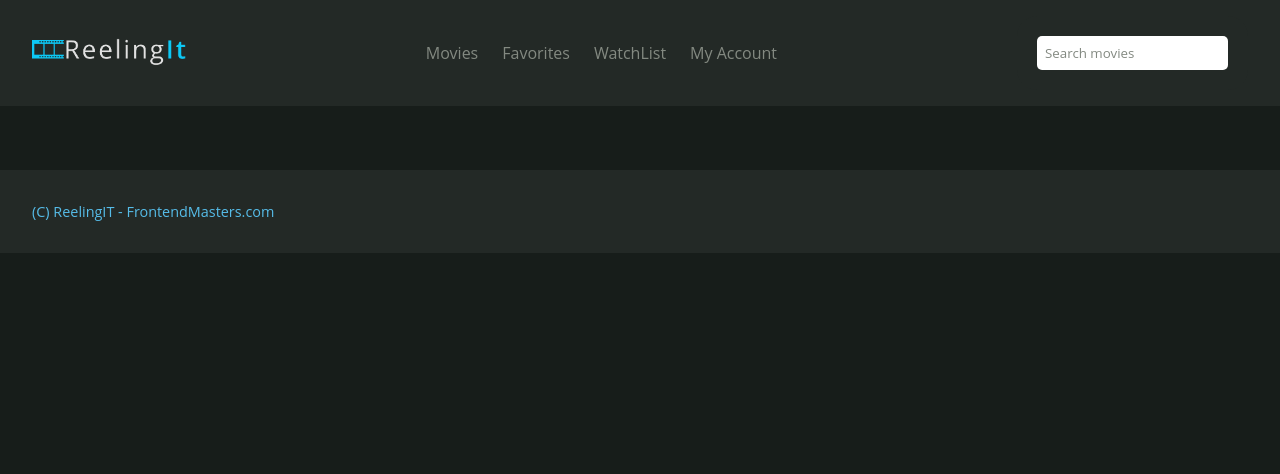
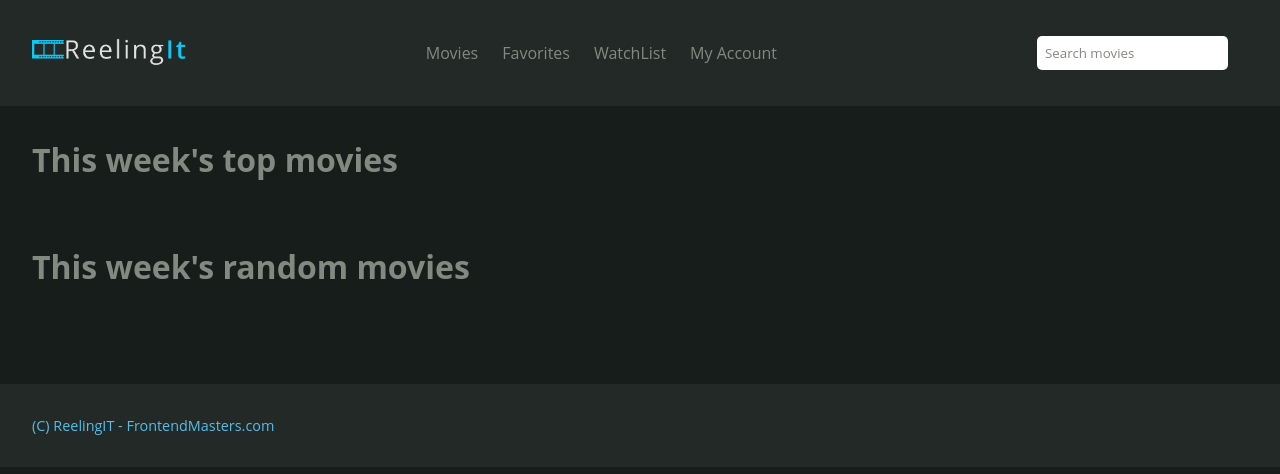
Before and after one commit to Asanbek09/movies_website, a plain HTML site: page public/index.html in a window 1280 px wide. Drawn offline with Linux system fonts and the light colour scheme.

Commit message:
Создание компонента HomePage

```diff
--- a/public/app.js
+++ b/public/app.js
@@ -1,4 +1,9 @@
 import { API } from "./services/API.js";
+import { HomePage } from "./components/HomePage.js";
+
+window.addEventListener("DOMContentLoaded", event => {
+    document.querySelector("main").appendChild(new HomePage())
+});
 
 window.app = {
     search: (event) => {
--- /dev/null
+++ b/public/components/HomePage.js
@@ -0,0 +1,9 @@
+export class HomePage extends HTMLElement { // <home-page>
+    connectedCallback() {
+        const template = document.getElementById("template-home");
+        const content = template.content.cloneNode(true);
+        this.appendChild(content);
+    }
+}
+
+customElements.define("home-page", HomePage);
--- a/public/index.html
+++ b/public/index.html
@@ -26,9 +26,7 @@
             </form>
         </div>
     </header>
-    <main>
-        <home-page></home-page>
-    </main>
+    <main></main>
 
     <template id="template-home">
         <section class="vertical-scroll" id="top-10">
```
